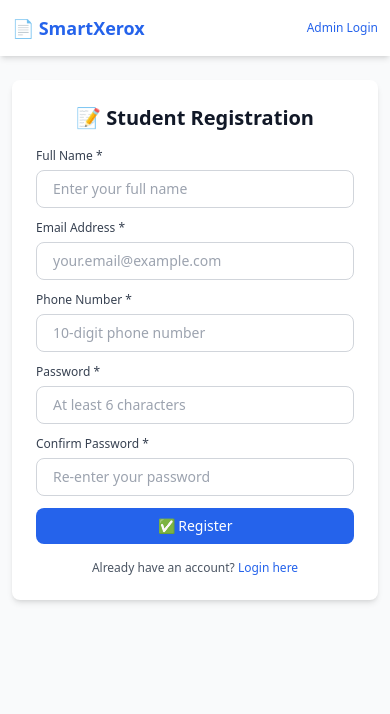
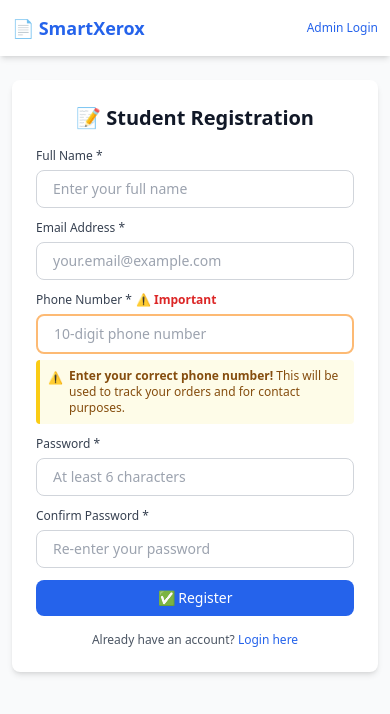
Before and after one commit to Nishant21Gaikwad/SmartXerox, a React (Vite) app in the folder client/: page /register in a window 390 px wide. Shown: the top 714 px of the page. Built offline with nearby package versions, Linux system fonts and the light colour scheme; no server answers; the HTML template or start-up script is replaced by a standard one.

Commit message:
Added prominent warning on registration page emphasizing correct phone number entry with visual highlights

```diff
--- a/client/src/pages/Register.jsx
+++ b/client/src/pages/Register.jsx
@@ -131,18 +131,27 @@
             <div>
               <label className="block text-xs sm:text-sm font-medium text-gray-700 mb-1.5 sm:mb-2">
                 Phone Number *
+                <span className="text-red-600 font-semibold ml-1">⚠️ Important</span>
               </label>
               <input
                 type="tel"
                 name="phone"
                 value={formData.phone}
                 onChange={handleChange}
-                className="input text-sm sm:text-base"
+                className="input text-sm sm:text-base border-2 border-orange-300 focus:border-orange-500 focus:ring-orange-500"
                 required
                 placeholder="10-digit phone number"
                 pattern="[0-9]{10}"
                 title="Please enter a 10-digit phone number"
               />
+              <div className="mt-1.5 sm:mt-2 p-2 sm:p-2.5 bg-yellow-50 border-l-4 border-yellow-400 rounded">
+                <p className="text-xs sm:text-sm text-yellow-800 font-medium flex items-start gap-1.5">
+                  <span className="flex-shrink-0 mt-0.5">⚠️</span>
+                  <span>
+                    <strong>Enter your correct phone number!</strong> This will be used to track your orders and for contact purposes.
+                  </span>
+                </p>
+              </div>
             </div>
 
             <div>
```
